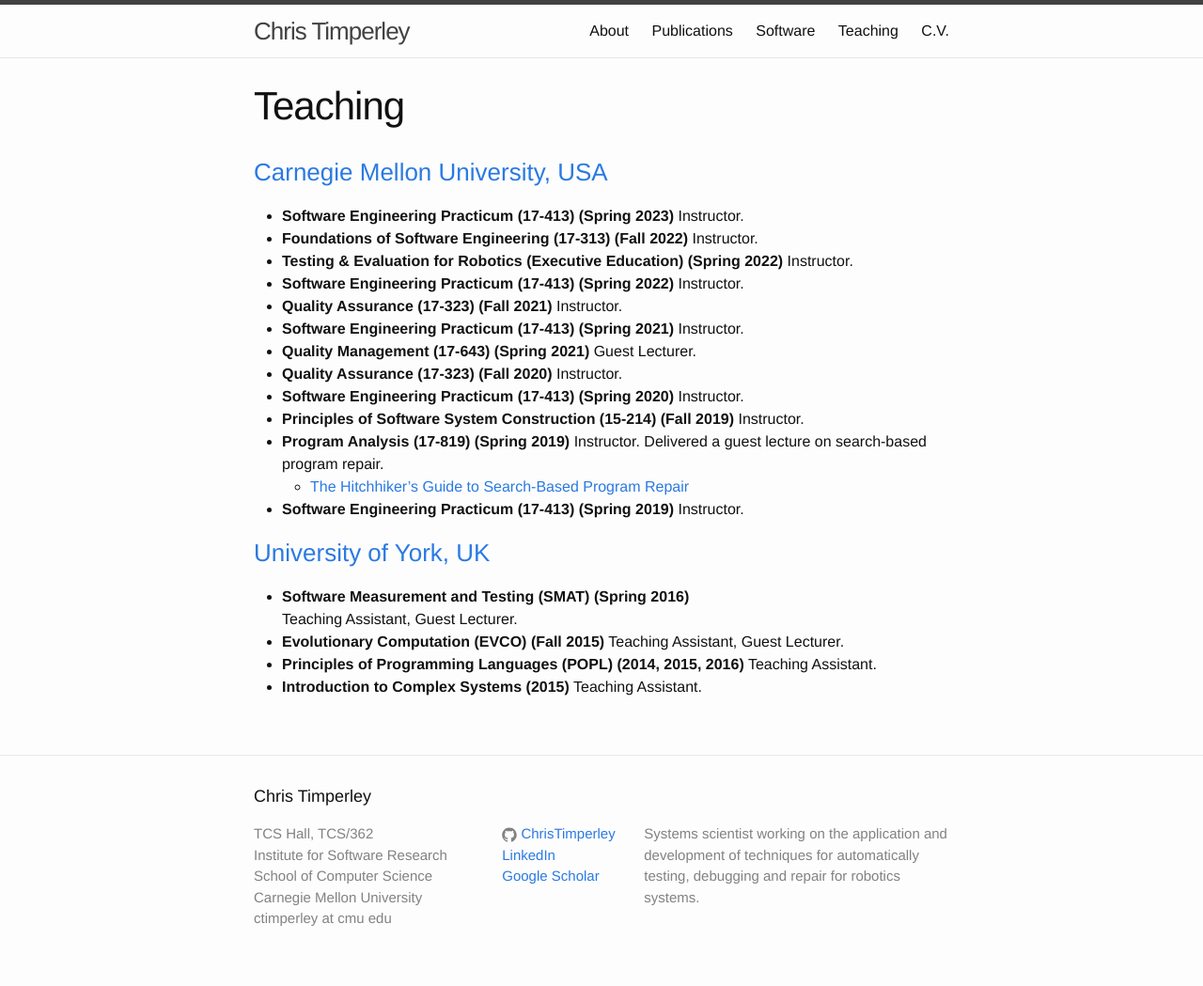
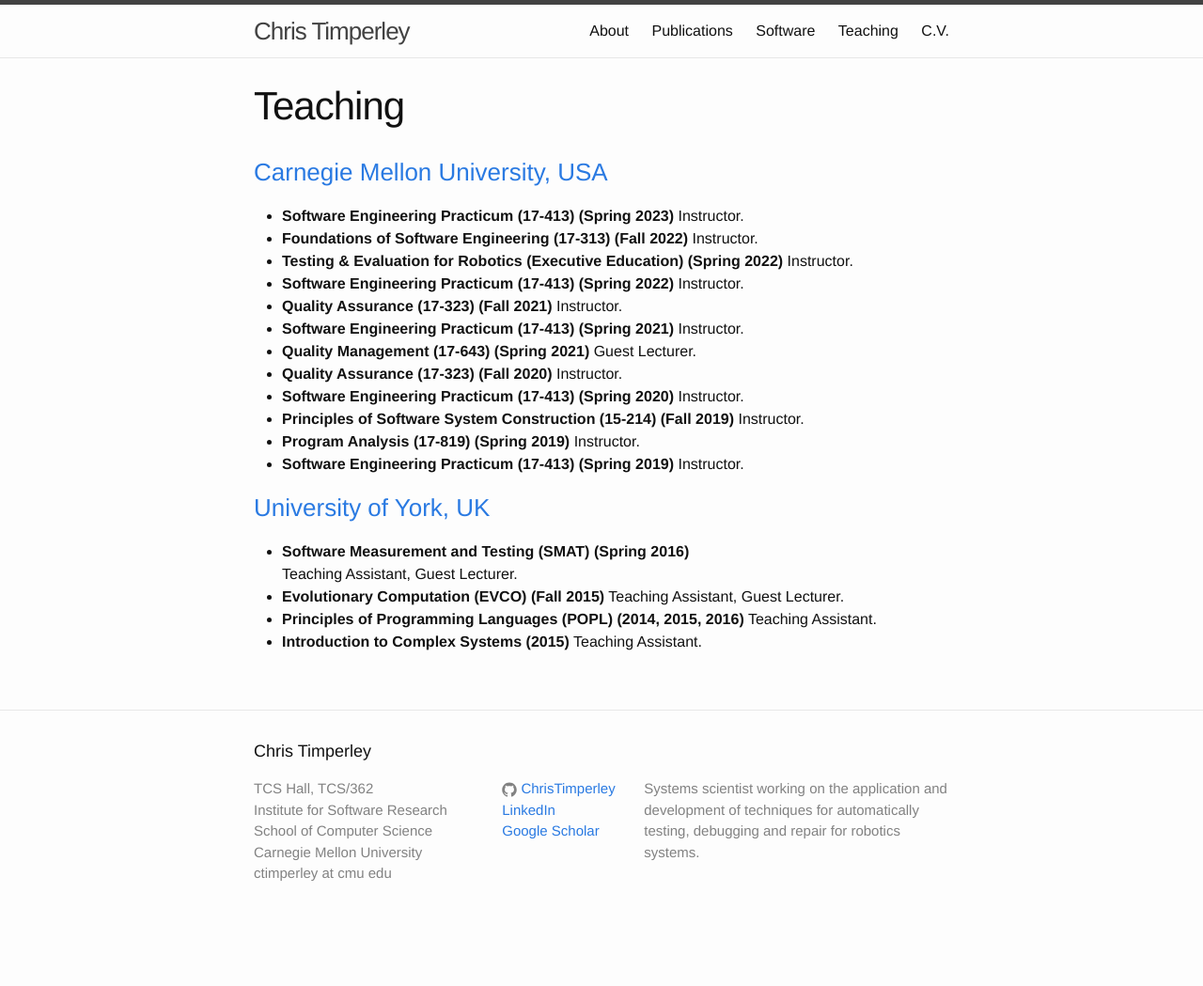
Before and after one commit to ChrisTimperley/ChrisTimperley.github.io, a Jekyll site: the page built from teaching.md, in a window 1280 px wide. Shown: the whole page at 94% size. Built offline with Jekyll 4.4.1, drawn with Linux system fonts in a browser that asks for light colours; nearby versions of some CDN libraries; after the commit the page ends 1001 px from its top, so only the background shows below that.

Commit message:
simplified teaching page further

```diff
--- a/teaching.md
+++ b/teaching.md
@@ -17,8 +17,6 @@ permalink: /teaching/
 * **Software Engineering Practicum (17-413) (Spring 2020)** Instructor.
 * **Principles of Software System Construction (15-214) (Fall 2019)** Instructor.
 * **Program Analysis (17-819) (Spring 2019)** Instructor.
-  Delivered a guest lecture on search-based program repair.
-  * [The Hitchhiker's Guide to Search-Based Program Repair](http://www.cs.cmu.edu/~aldrich/courses/17-355-19sp/notes/slides24-program-repair.pdf)
 * **Software Engineering Practicum (17-413) (Spring 2019)** Instructor.
 
 
```
